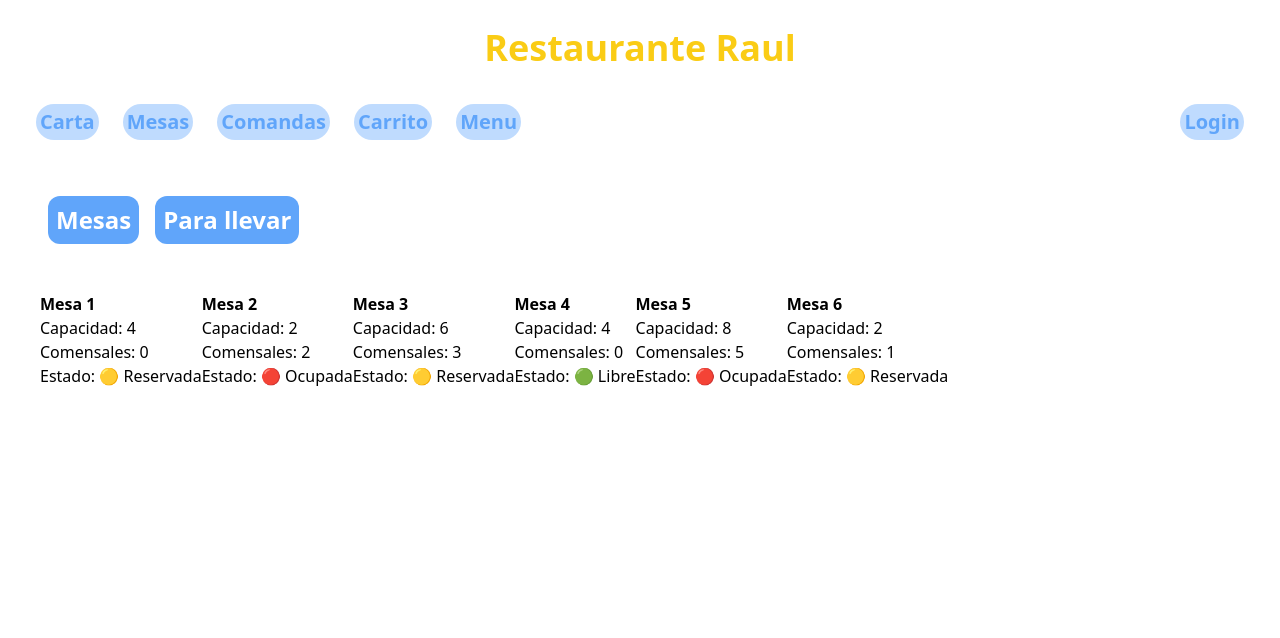
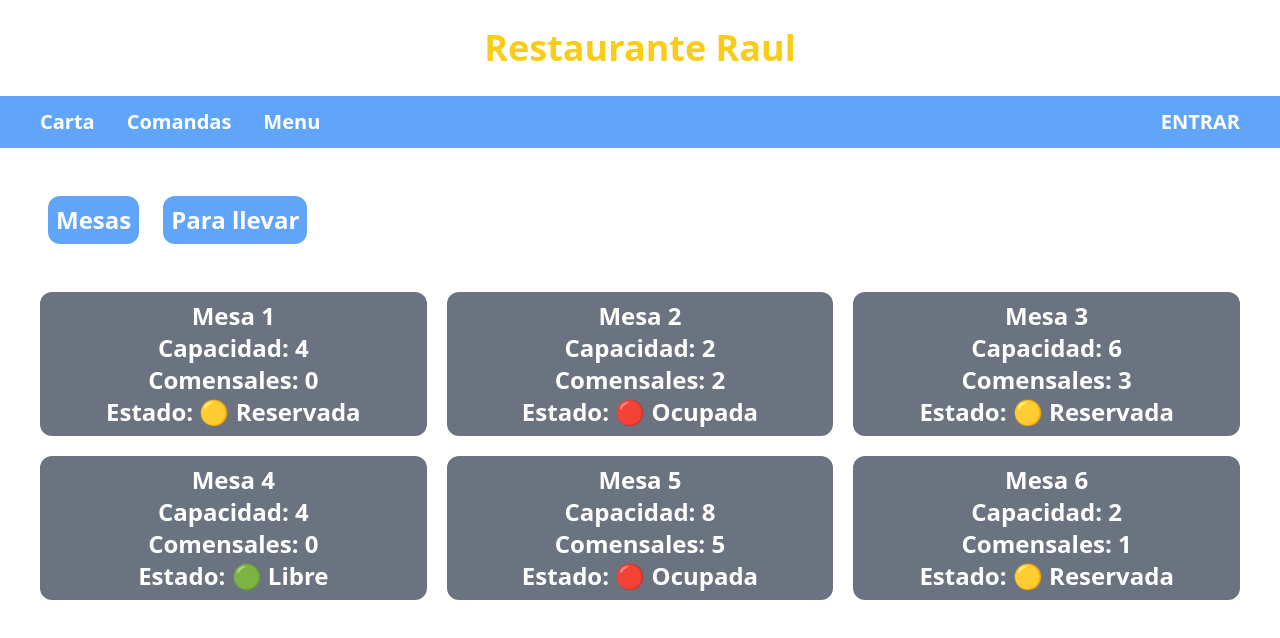
Before and after one commit to kannodi/REACTRP, a React (Vite) app: page /comandas in a window 1280 px wide. Shown: the top 638 px of the page. Built offline with nearby package versions, Linux system fonts and the light colour scheme; no server answers.

Commit message:
Seleccion de mesas y de opcion delivery

```diff
--- a/package.json
+++ b/package.json
@@ -15,7 +15,7 @@
     "proptypes": "^1.1.0",
     "react": "^19.2.4",
     "react-dom": "^19.2.4",
-    "react-router-dom": "^7.13.2"
+    "react-router-dom": "^7.14.0"
   },
   "devDependencies": {
     "@eslint/js": "^9.39.4",
--- a/src/components/NavBar.jsx
+++ b/src/components/NavBar.jsx
@@ -24,19 +24,17 @@ function NavBar({ nombreRestaurante = "Restaurante Raul" }) {
             <header>
                 <h1 className='text-yellow-400 text-4xl p-7' align='center' width='100%' height='100%'>{nombreRestaurante}</h1>
             </header>
-            <nav className="flex items-center justify-between px-7 mb-5">
+            <nav className="flex items-center justify-between px-7 mb-5 bg-blue-400">
                 <div className=' flex gap-2'>
-                    <button className=" bg-blue-200 text-blue-400 font-bold text-xl rounded-full px-1 py-1 w-fit m-2 "><a href="/carta">Carta</a></button>
-                    <button className=" bg-blue-200 text-blue-400 font-bold text-xl rounded-full px-1 py-1 w-fit m-2 "><a href="/mesas">Mesas</a></button>
-                    <button className=" bg-blue-200 text-blue-400 font-bold text-xl rounded-full px-1 py-1 w-fit m-2 "><a href="/comandas">Comandas</a></button>
-                    <button className=" bg-blue-200 text-blue-400 font-bold text-xl rounded-full px-1 py-1 w-fit m-2 "><a href="/carrito">Carrito</a></button>
-                    <button className=" bg-blue-200 text-blue-400 font-bold text-xl rounded-full px-1 py-1 w-fit m-2 "><a href="/menu">Menu</a></button>
+                    <button className="  text-white font-bold text-xl rounded-full px-1 py-1 w-fit m-2 "><a href="/carta">Carta</a></button>
+                    <button className="  text-white font-bold text-xl rounded-full px-1 py-1 w-fit m-2 "><a href="/comandas">Comandas</a></button>
+                    <button className="  text-white font-bold text-xl rounded-full px-1 py-1 w-fit m-2 "><a href="/menu">Menu</a></button>
                 </div>
                 <div>
                     {sesion ? (
-                        <button onClick={botonLogout} className=" bg-blue-200 text-blue-400 font-bold text-xl rounded-full px-1 py-1 w-fit m-2 flex justify-end"><a href="/login">Logout</a></button>
+                        <button onClick={botonLogout} className="  text-white font-bold text-xl rounded-full px-1 py-1 w-fit m-2 flex justify-end"><a href="/login">SALIR</a></button>
                     ) : (
-                        <button className=" bg-blue-200 text-blue-400 font-bold text-xl rounded-full px-1 py-1 w-fit m-2 flex justify-end"><a href="/login">Login</a></button>
+                        <button className="  text-white font-bold text-xl rounded-full px-1 py-1 w-fit m-2 flex justify-end"><a href="/login">ENTRAR</a></button>
                     )}
                 </div>
             </nav>
--- a/src/pages/CarritoPage.jsx
+++ b/src/pages/CarritoPage.jsx
@@ -1,7 +1,7 @@
 import { useState, useEffect } from 'react';
 import { getPlatos } from '../services/api';
 
-export default function CarritoPage() {
+export default function CarritoPage({ mesaSeleccionada }) {
     const [platos, setPlatos] = useState([]);
     const [carrito, setCarrito] = useState([]);
     const [error, setError] = useState(null);
@@ -75,7 +75,7 @@ export default function CarritoPage() {
     }
     return (
         <div className='m-10 flex flex-col gap-2 justify-start'>
-            <h2 className='bg-blue-400 text-white text-2xl font-bold p-2 rounded-xl mb-2'> 🧾Armar Comanda</h2>
+            <h2 className='bg-blue-400 text-white text-2xl font-bold p-2 rounded-xl mb-2'> 🧾NUEVA COMANDA</h2>
             <div className='grid grid-cols-2 gap-6'>
 
                 {/* Columna izquierda — platos */}
@@ -89,9 +89,15 @@ export default function CarritoPage() {
                 </div>
 
                 {/* Columna derecha — carrito */}
-                <div className='flex flex-col gap-2'>
-                    <h2 className='bg-yellow-400 text-white text-md font-bold p-2 rounded-xl mb-2'>🛒 Carrito</h2>
-                    <span className='flex justify-between items-center'><h3>Total de pedidos: ({carrito.length})</h3> <button className='border border-red-400 rounded-xl hover:bg-red-400 hover:text-white px-2 py-1' onClick={limpiarCarrito}>Limpiar Carrito</button></span>
+                <div className='flex flex-col gap-3'>
+                    <h2 className='bg-yellow-500 text-white text-md font-bold p-3 gap-5 rounded-xl mb-5 flex justify-between items-center'>
+                        <span>🛒 LISTADO DE COMANDA</span>
+                        <span> {mesaSeleccionada ? `Mesa ${mesaSeleccionada}` : 'PARA LLEVAR'} </span>
+                    </h2>
+                    <span className='flex justify-between items-center'><h3>Total de pedidos: ({carrito.length})</h3>
+                        <button className='border border-red-400 rounded-xl hover:bg-red-400 hover:text-white px-2 py-1'
+                            onClick={limpiarCarrito}>Limpiar Carrito</button>
+                    </span>
                     {carrito.map((item, index) => (
                         <div className='grid grid-cols-4 justify-between items-center m-2' key={index}>
                             <strong>{item.nombre}</strong>
--- a/src/pages/ComandasPage.jsx
+++ b/src/pages/ComandasPage.jsx
@@ -13,29 +13,39 @@ const ComandasPages = () => {
 
     const handleMostrarMesas = () => {
         setMostrarMesas(true);
+        setMostrarComandas(false);
     }
-    const handleOcultarMesas = () => {
+    /*const handleOcultarMesas = () => {
         setMostrarMesas(false);
-    }
+    }*/
     const handleTomarComanda = () => {
+        setMostrarMesas(false);
         setMostrarComandas(true);
     };
 
+    const handleSeleccionarMesa = (numero) => {
+        setMesaSeleccionada(numero);
+        handleTomarComanda();
+    };
+
     if (mostrarComandas) {
-        return <CarritoPage />;
+        return <CarritoPage mesaSeleccionada={mesaSeleccionada} />;
     }
 
 
     return (
         <>
-            <div className='flex items-center m-10'>
+            <div className='flex items-center m-10 gap-2'>
                 <button onClick={handleMostrarMesas} className='bg-blue-400 text-white text-2xl font-bold p-2 rounded-xl m-2'>Mesas</button>
-                <button onClick={handleOcultarMesas} className='bg-blue-400 text-white text-2xl font-bold p-2 rounded-xl m-2'>Para llevar</button>
+                <button onClick={() => { handleTomarComanda(); setMesaSeleccionada(null); }} className='bg-blue-400 text-white text-2xl font-bold p-2 rounded-xl m-2'>Para llevar</button>
             </div>
             {mostrarMesas && (
-                <div className='flex items-center m-10'>
+                <div className='grid grid-cols-3 gap-5 m-10'>
                     {mesasMock.map(mesa => (
-                        <MesaCard key={mesa.numero} numero={mesa.numero} capacidad={mesa.capacidad} estado={mesa.estado} comensales={mesa.comensales} />
+                        <button onClick={() => handleSeleccionarMesa(mesa.numero) && handleTomarComanda()} key={mesa.numero}
+                            className='bg-gray-500 hover:bg-green-500 text-white text-2xl font-bold p-2 rounded-xl'>
+                            <MesaCard numero={mesa.numero} capacidad={mesa.capacidad} estado={mesa.estado} comensales={mesa.comensales} />
+                        </button>
                     ))}
                 </div>
             )}
```
Also changed, not shown: 1 other file (tests, documents, lock files or other folders).
